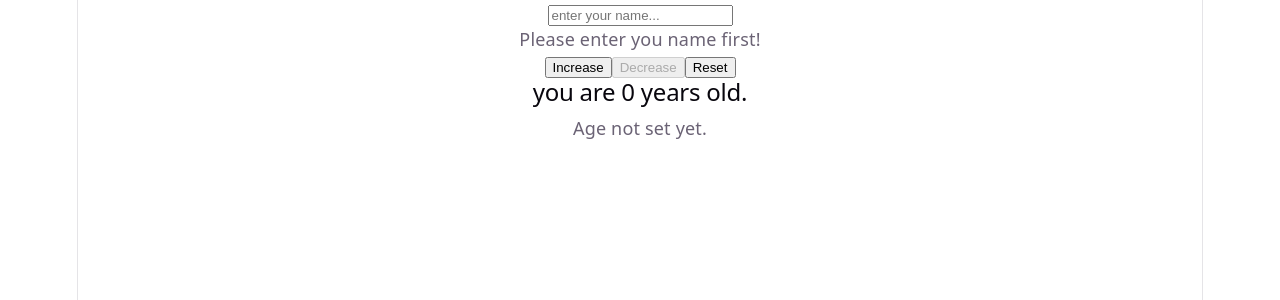
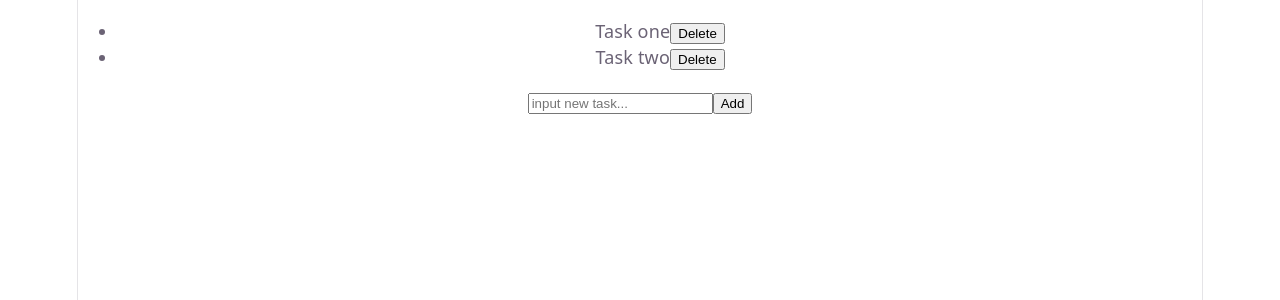
Before and after one commit to luvris/reactWorkshop, a React (Vite) app: page / in a window 1280 px wide. Shown: the top 300 px of the page. Built offline with nearby package versions, Linux system fonts and the light colour scheme.

Commit message:
todo list render and add learn

```diff
--- a/component/AgeButton.jsx
+++ /dev/null
@@ -1,15 +0,0 @@
-export default function AgeButton({ onIncrease, onDecrease, onReset, isDisabledDecrease }) {
-    return (
-        <div>
-            <button onClick={onIncrease}>
-                Increase
-            </button>
-            <button onClick={onDecrease} disabled={isDisabledDecrease}>
-                Decrease
-            </button>
-            <button onClick={onReset}>
-                Reset
-            </button>
-        </div>
-    );
-}
--- a/component/AgeMessage.jsx
+++ /dev/null
@@ -1,11 +0,0 @@
-export default function AgeMessage({age}){
-    return(
-        <div>
-            <p>
-                {age === 0 ? "Age not set yet."
-                 : age > 0 && age <= 12 ? "You are a child."
-                 : age >= 13 && age <= 19 ? "You are a teenager." : "You are an adult."}
-            </p>
-        </div>
-    );
-}
--- a/component/NameInput.jsx
+++ /dev/null
@@ -1,10 +0,0 @@
-export default function NameInput({name, nameInputChange}){
-    return(
-        <div>
-        <input type="text" placeholder="enter your name..." value={name} onChange={nameInputChange} />
-        <p>
-            {name === "" ? "Please enter you name first!" : `Hello, This is your name : ${name}`}
-        </p>
-        </div>
-    );
-}
--- /dev/null
+++ b/component/TodoForm.jsx
@@ -0,0 +1,14 @@
+export default function TodoForm({ onAddTodo, onInputChange, todosInput }) {
+    return (
+        <div>
+            <input
+                type="text"
+                placeholder="input new task..."
+                onChange={onInputChange}
+                value={todosInput} />
+            <button onClick={onAddTodo}>
+                Add
+            </button>
+        </div>
+    );
+}
--- /dev/null
+++ b/component/TodoList.jsx
@@ -0,0 +1,16 @@
+export default function TodoList({todos, onDel}) {
+    return (
+        <div>
+            <ul>
+                {todos.map((todo) => (
+                    <li key={todo.id}>
+                        {todo.text}
+                        <button onClick={() => onDel(todo.id)}>
+                            Delete
+                        </button>
+                    </li>
+                ))}
+            </ul>
+        </div>
+    );
+}
--- a/src/App.jsx
+++ b/src/App.jsx
@@ -1,39 +1,51 @@
 import { useState } from "react";
-import NameInput from "../component/NameInput";
-import AgeButton from "../component/AgeButton";
-import AgeMessage from "../component/AgeMessage";
+import TodoList from "../component/TodoList";
+import TodoForm from "../component/TodoForm";
 
 function App() {
-  const [name, setName] = useState("");
-  const [age, setAge] = useState(0);
 
-  function nameChange(e) {
-    setName(e.target.value);
+  const [todos, setTodos] = useState([{ id: 1, text: "Task one" },
+  { id: 2, text: "Task two" }
+  ]);
+
+  const [todosInput, setTodosInput] = useState("");
+
+  function delTask(id) {
+    setTodos((prevTodos) => prevTodos.filter((todo) => todo.id !== id));
   }
 
-  function resetAll(){
-    setAge(0);
-    setName("");
+  function addTodos() {
+    if (todosInput.trim() === "") {
+      return;
+    }
+
+    const newTask = {
+      id: Date.now(),
+      text: todosInput
+    };
+
+    setTodos((prev) => [...prev, newTask]);
+    setTodosInput("");
   }
 
-  function ageIncrease() {
-    setAge((prev) => prev + 1);
-  }
-
-  function ageDecrease(){
-    setAge((prev) => prev > 0 ? prev - 1 : prev = 0);
+  function handleInputChange(e) {
+    setTodosInput(e.target.value);
   }
 
   return (
     <div>
-      <NameInput name={name} nameInputChange={nameChange} />
-      <AgeButton onIncrease={ageIncrease} onDecrease={ageDecrease} onReset={resetAll} isDisabledDecrease={age === 0}/>
-      <h2>
-        you are {age} years old.
-      </h2>
-      <AgeMessage age={age}/>
+
+      <TodoList
+        todos={todos}
+        onDel={delTask} />
+
+      <TodoForm
+      onAddTodo={addTodos}
+      onInputChange={handleInputChange}
+      todosInput={todosInput} />
+
     </div>
   );
+
 }
-
 export default App;
```
